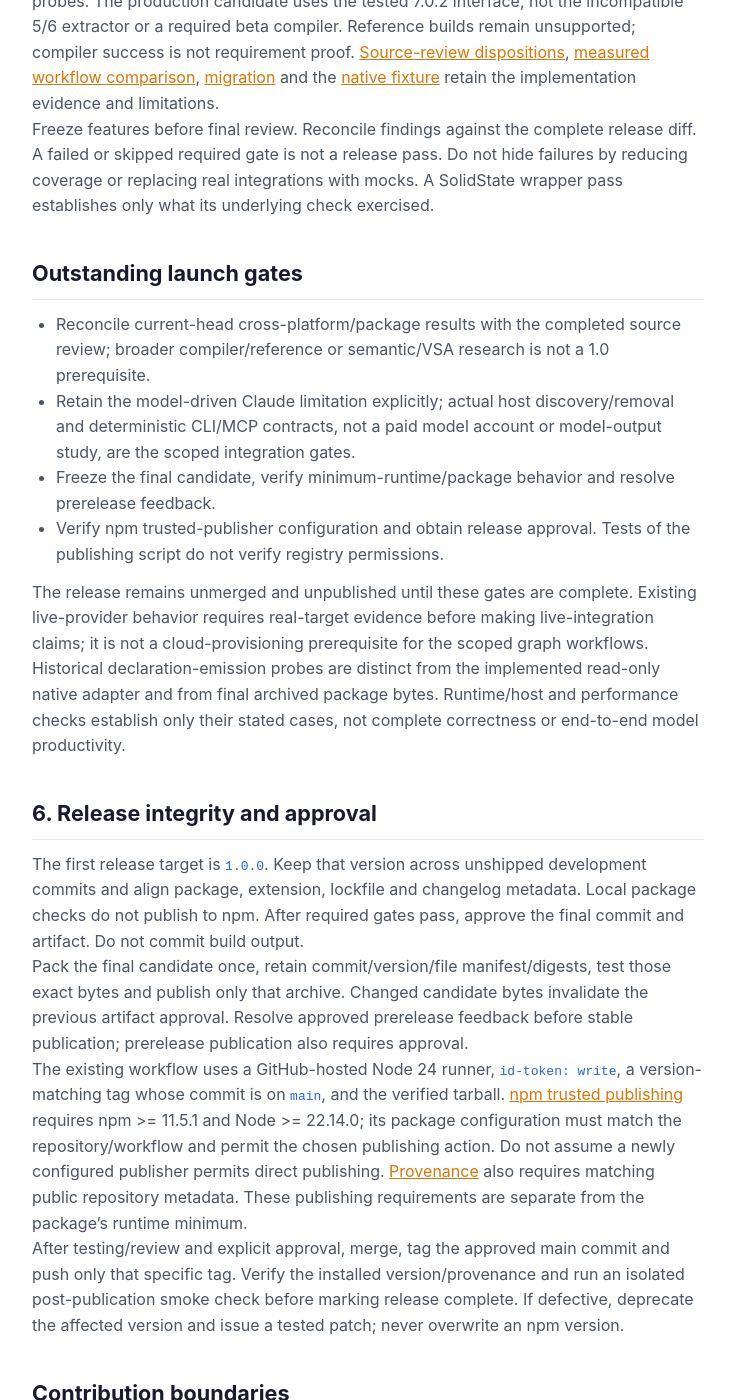
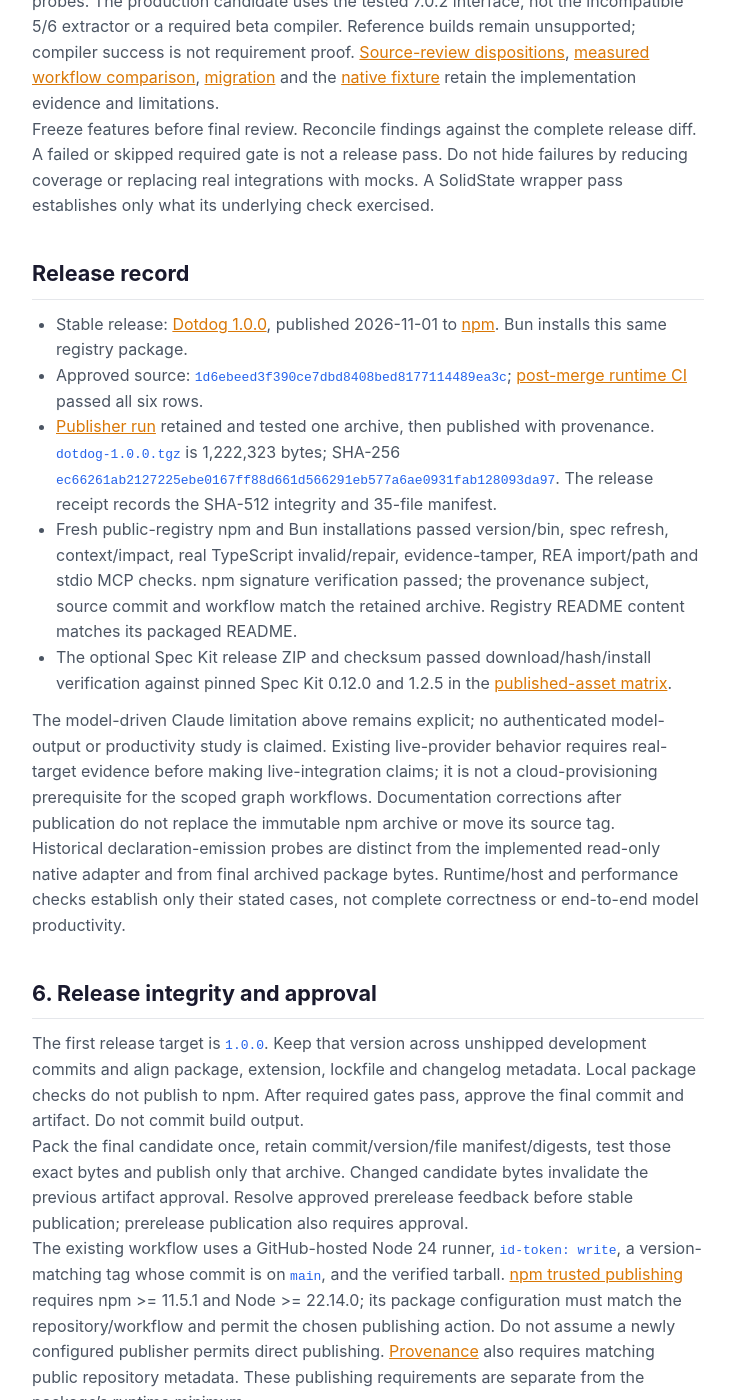
Before and after one commit to specdog/dotdog, a Jekyll site: the page built from docs/v1-release-plan.md, in a window 1280 px wide and 1400 px high, scrolled down 5950 px. Shown: the whole window, without its empty margins (272-1004 px from the left). Built offline with Jekyll 4.4.1, drawn with Linux system fonts in a browser that asks for light colours; some of the changed text lies outside the part shown.

Commit message:
docs: finalize published 1.0 release record

```diff
--- a/docs/v1-release-plan.md
+++ b/docs/v1-release-plan.md
@@ -101,7 +101,7 @@ The focused [path-search comparison](path-performance.md) measures parent-link B
 
 ## Implementation status
 
-The completed candidate combines the [spec/REA foundation](https://github.com/specdog/dotdog/pull/332), [spec-check boundaries](https://github.com/specdog/dotdog/pull/337), [path optimization](https://github.com/specdog/dotdog/pull/338), [bounded type module](https://github.com/specdog/dotdog/pull/339) and [final boundary review](https://github.com/specdog/dotdog/pull/340). The full local suite passes 133 tests/2,124 assertions. Hosted checks cover Linux Node 22/24/26, macOS/Windows Node 24, Bun 1.3.14/1.4.4 and pinned Spec Kit 0.12.0/1.2.5. Each changed head must pass its own checks.
+The released implementation combines the [spec/REA foundation](https://github.com/specdog/dotdog/pull/332), [spec-check boundaries](https://github.com/specdog/dotdog/pull/337), [path optimization](https://github.com/specdog/dotdog/pull/338), [bounded type module](https://github.com/specdog/dotdog/pull/339) and [final boundary review](https://github.com/specdog/dotdog/pull/340). The full local suite passes 133 tests/2,124 assertions. Hosted checks cover Linux Node 22/24/26, macOS/Windows Node 24, Bun 1.3.14/1.4.4 and pinned Spec Kit 0.12.0/1.2.5. Each changed head must pass its own checks.
 
 Fresh forward/backward Ghidra fixture checks preserve the target digest without executing it. Actual Codex app-server checks exercise discovery, command execution, edit refresh and removal discovery; actual Claude Code checks exercise skill/MCP discovery, settings preservation and removal. A model-driven Claude invocation/edit-refresh run remains unverified. Internal driver/state/log files stay outside the public package.
 
@@ -109,14 +109,15 @@ The [type research](https://github.com/specdog/specdog.github.io/pull/66) preser
 
 Freeze features before final review. Reconcile findings against the complete release diff. A failed or skipped required gate is not a release pass. Do not hide failures by reducing coverage or replacing real integrations with mocks. A SolidState wrapper pass establishes only what its underlying check exercised.
 
-## Outstanding launch gates
+## Release record
 
-- Reconcile current-head cross-platform/package results with the completed source review; broader compiler/reference or semantic/VSA research is not a 1.0 prerequisite.
-- Retain the model-driven Claude limitation explicitly; actual host discovery/removal and deterministic CLI/MCP contracts, not a paid model account or model-output study, are the scoped integration gates.
-- Freeze the final candidate, verify minimum-runtime/package behavior and resolve prerelease feedback.
-- Verify npm trusted-publisher configuration and obtain release approval. Tests of the publishing script do not verify registry permissions.
+- Stable release: [Dotdog 1.0.0](https://github.com/specdog/dotdog/releases/tag/v1.0.0), published 2026-11-01 to [npm](https://www.npmjs.com/package/dotdog/v/1.0.0). Bun installs this same registry package.
+- Approved source: `1d6ebeed3f390ce7dbd8408bed8177114489ea3c`; [post-merge runtime CI](https://github.com/specdog/dotdog/actions/runs/41291852617) passed all six rows.
+- [Publisher run](https://github.com/specdog/dotdog/actions/runs/41292307924) retained and tested one archive, then published with provenance. `dotdog-1.0.0.tgz` is 1,222,323 bytes; SHA-256 `ec66261ab2127225ebe0167ff88d661d566291eb577a6ae0931fab128093da97`. The release receipt records the SHA-512 integrity and 35-file manifest.
+- Fresh public-registry npm and Bun installations passed version/bin, spec refresh, context/impact, real TypeScript invalid/repair, evidence-tamper, REA import/path and stdio MCP checks. npm signature verification passed; the provenance subject, source commit and workflow match the retained archive. Registry README content matches its packaged README.
+- The optional Spec Kit release ZIP and checksum passed download/hash/install verification against pinned Spec Kit 0.12.0 and 1.2.5 in the [published-asset matrix](https://github.com/specdog/dotdog/actions/runs/41293459817).
 
-The release remains unmerged and unpublished until these gates are complete. Existing live-provider behavior requires real-target evidence before making live-integration claims; it is not a cloud-provisioning prerequisite for the scoped graph workflows.
+The model-driven Claude limitation above remains explicit; no authenticated model-output or productivity study is claimed. Existing live-provider behavior requires real-target evidence before making live-integration claims; it is not a cloud-provisioning prerequisite for the scoped graph workflows. Documentation corrections after publication do not replace the immutable npm archive or move its source tag.
 
 Historical declaration-emission probes are distinct from the implemented read-only native adapter and from final archived package bytes. Runtime/host and performance checks establish only their stated cases, not complete correctness or end-to-end model productivity.
 
```
Also changed, not shown: CONTRIBUTING.md (+2 -0 lines), SECURITY.md (+3 -3 lines), CHANGELOG.md, packages/dotdog/CHANGELOG.md.
